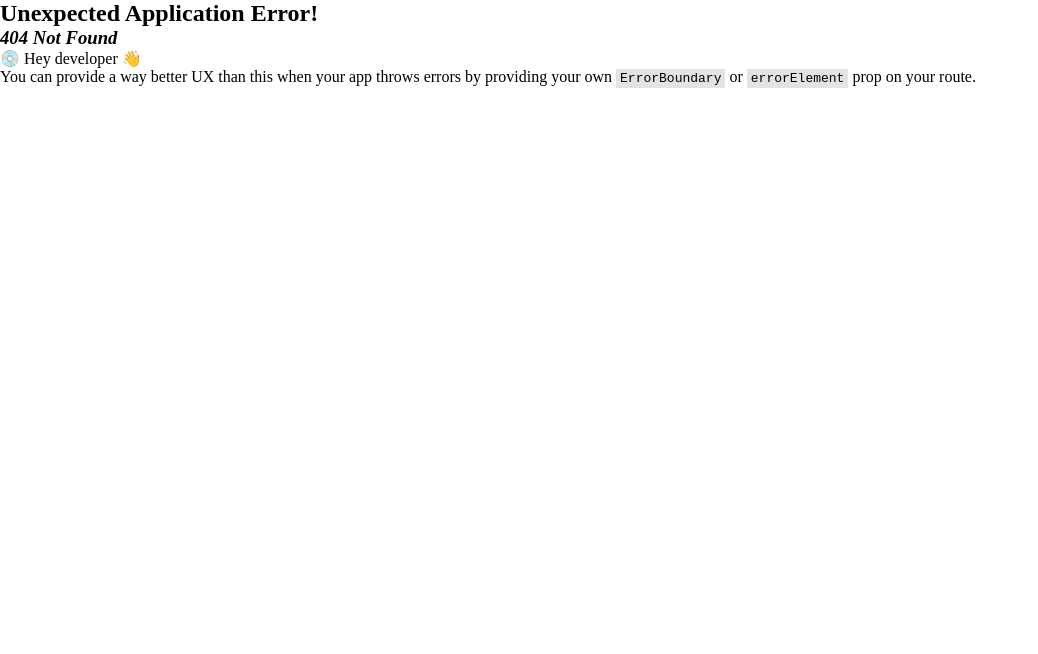
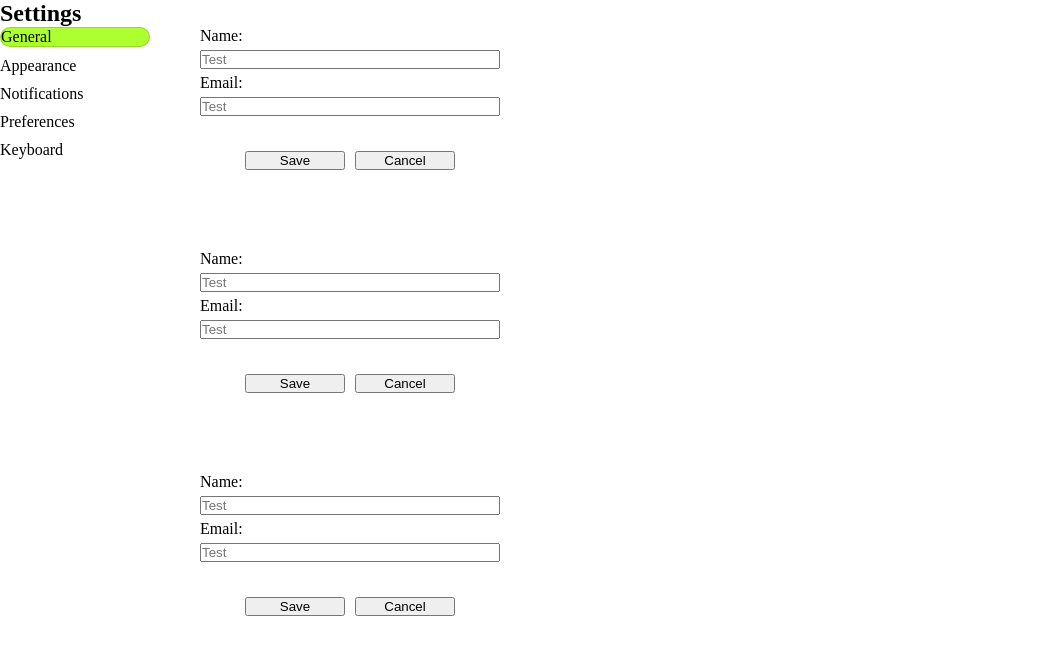
Before and after one commit to kosuo9909/radios, a React (Create React App) app: page /general in a window 1280 px wide. Before the commit this address had no page. Shown: the top 654 px of the page, without its empty margins (0-1038 px from the left). Built offline with nearby package versions, Linux system fonts and the light colour scheme.

Commit message:
basic functionality using router done

```diff
--- a/package.json
+++ b/package.json
@@ -10,7 +10,7 @@
     "match-sorter": "^6.3.1",
     "react": "^18.2.0",
     "react-dom": "^18.2.0",
-    "react-router-dom": "^6.14.2",
+    "react-router-dom": "^6.15.0",
     "react-scripts": "5.0.1",
     "sort-by": "^1.2.0",
     "web-vitals": "^2.1.4"
--- a/src/components/Tablist.css
+++ b/src/components/Tablist.css
@@ -1,4 +1,5 @@
 .tablist-wrapper {
+  position: fixed;
   display: flex;
   flex-direction: column;
   gap: 10px;
@@ -14,3 +15,9 @@ a {
   background-color: greenyellow;
   border: 1px solid rgba(0, 0, 0, 0.144);
 }
+
+.content-wrapper {
+  margin-left: 200px;
+  overflow: auto;
+  height: 100%;
+}
--- a/src/components/Tablist.jsx
+++ b/src/components/Tablist.jsx
@@ -1,4 +1,4 @@
-import { Link, useLocation } from 'react-router-dom';
+import { Link, Outlet, useLocation } from 'react-router-dom';
 import './Tablist.css';
 
 const Tablist = () => {
@@ -10,21 +10,55 @@ const Tablist = () => {
     <>
       <h2>Settings</h2>
       <div
-        role='tablist'
-        aria-label='Navigation Tabs'
-        className='tablist-wrapper'
+        role="tablist"
+        aria-multiselectable="true"
+        aria-label="Navigation Tabs"
+        className="tablist-wrapper"
+        aria-orientation="vertical"
       >
         <Link
-          to='/general'
+          to="/general"
+          role="tab"
           aria-selected={isActive('/general')}
           className={isActive('/general') ? 'list-active' : ''}
         >
           General
         </Link>
-        <Link to='/appearance'>Appearance</Link>
-        <Link to='/notifications'>Notifications</Link>
-        <Link to='/preferences'>Preferences</Link>
-        <Link to='/keyboard'>Keyboard</Link>
+        <Link
+          to="/appearance"
+          role="tab"
+          aria-selected={isActive('/appearance')}
+          className={isActive('/appearance') ? 'list-active' : ''}
+        >
+          Appearance
+        </Link>
+        <Link
+          to="/notifications"
+          role="tab"
+          aria-selected={isActive('/notifications')}
+          className={isActive('/notifications') ? 'list-active' : ''}
+        >
+          Notifications
+        </Link>
+        <Link
+          to="/preferences"
+          role="tab"
+          aria-selected={isActive('/preferences')}
+          className={isActive('/preferences') ? 'list-active' : ''}
+        >
+          Preferences
+        </Link>
+        <Link
+          to="/keyboard"
+          role="tab"
+          aria-selected={isActive('/keyboard')}
+          className={isActive('/keyboard') ? 'list-active' : ''}
+        >
+          Keyboard
+        </Link>
+      </div>
+      <div className="content-wrapper">
+        <Outlet />
       </div>
     </>
   );
--- a/src/components/tabs/AppearanceTab.jsx
+++ b/src/components/tabs/AppearanceTab.jsx
@@ -1,5 +1,38 @@
 const AppearanceTab = () => {
-  return <div></div>;
+  return (
+    <div role="tabpanel">
+      <form className="general-tab-form">
+        <label htmlFor="name">Hobby: </label>
+        <input placeholder="Test" id="name"></input>
+        <label htmlFor="email">Occupation: </label>
+        <input placeholder="Test" id="email"></input>
+        <div className="general-tab-buttons-group">
+          <button>Save</button>
+          <button>Cancel</button>
+        </div>
+      </form>
+      <form className="general-tab-form">
+        <label htmlFor="name">Hobby: </label>
+        <input placeholder="Test" id="name"></input>
+        <label htmlFor="email">Occupation: </label>
+        <input placeholder="Test" id="email"></input>
+        <div className="general-tab-buttons-group">
+          <button>Save</button>
+          <button>Cancel</button>
+        </div>
+      </form>
+      <form className="general-tab-form">
+        <label htmlFor="name">Hobby: </label>
+        <input placeholder="Test" id="name"></input>
+        <label htmlFor="email">Occupation: </label>
+        <input placeholder="Test" id="email"></input>
+        <div className="general-tab-buttons-group">
+          <button>Save</button>
+          <button>Cancel</button>
+        </div>
+      </form>
+    </div>
+  );
 };
 
 export default AppearanceTab;
--- a/src/components/tabs/GeneralTab.css
+++ b/src/components/tabs/GeneralTab.css
@@ -0,0 +1,23 @@
+.general-tab-form{
+    display: flex;
+    flex-direction: column;
+    gap: 5px;
+    max-width: 300px;
+    margin-bottom: 80px;
+}
+
+input {
+    width: 300px;
+}
+
+.general-tab-buttons-group {
+    display: flex;
+    gap: 10px;
+    width: 100%;
+    justify-content: center;
+    margin-top: 30px;
+}
+
+button {
+    width: 100px;
+}
--- a/src/components/tabs/GeneralTab.jsx
+++ b/src/components/tabs/GeneralTab.jsx
@@ -1,5 +1,39 @@
+import './GeneralTab.css';
 const GeneralTab = () => {
-  return <div></div>;
+  return (
+    <div role="tabpanel">
+      <form className="general-tab-form">
+        <label htmlFor="name">Name: </label>
+        <input placeholder="Test" id="name"></input>
+        <label htmlFor="email">Email: </label>
+        <input placeholder="Test" id="email"></input>
+        <div className="general-tab-buttons-group">
+          <button>Save</button>
+          <button>Cancel</button>
+        </div>
+      </form>
+      <form className="general-tab-form">
+        <label htmlFor="name">Name: </label>
+        <input placeholder="Test" id="name"></input>
+        <label htmlFor="email">Email: </label>
+        <input placeholder="Test" id="email"></input>
+        <div className="general-tab-buttons-group">
+          <button>Save</button>
+          <button>Cancel</button>
+        </div>
+      </form>
+      <form className="general-tab-form">
+        <label htmlFor="name">Name: </label>
+        <input placeholder="Test" id="name"></input>
+        <label htmlFor="email">Email: </label>
+        <input placeholder="Test" id="email"></input>
+        <div className="general-tab-buttons-group">
+          <button>Save</button>
+          <button>Cancel</button>
+        </div>
+      </form>
+    </div>
+  );
 };
 
 export default GeneralTab;
--- a/src/components/tabs/KeyboardTab.jsx
+++ b/src/components/tabs/KeyboardTab.jsx
@@ -1,5 +1,38 @@
 const KeyboardTab = () => {
-  return <div></div>;
+  return (
+    <div role="tabpanel">
+      <form className="general-tab-form">
+        <label htmlFor="name">Keyboard type: </label>
+        <input placeholder="Test" id="name"></input>
+        <label htmlFor="email">Keyboard price: </label>
+        <input placeholder="Test" id="email"></input>
+        <div className="general-tab-buttons-group">
+          <button>Save</button>
+          <button>Cancel</button>
+        </div>
+      </form>
+      <form className="general-tab-form">
+        <label htmlFor="name">Keyboard type: </label>
+        <input placeholder="Test" id="name"></input>
+        <label htmlFor="email">Keyboard price: </label>
+        <input placeholder="Test" id="email"></input>
+        <div className="general-tab-buttons-group">
+          <button>Save</button>
+          <button>Cancel</button>
+        </div>
+      </form>
+      <form className="general-tab-form">
+        <label htmlFor="name">Keyboard type: </label>
+        <input placeholder="Test" id="name"></input>
+        <label htmlFor="email">Keyboard price: </label>
+        <input placeholder="Test" id="email"></input>
+        <div className="general-tab-buttons-group">
+          <button>Save</button>
+          <button>Cancel</button>
+        </div>
+      </form>
+    </div>
+  );
 };
 
 export default KeyboardTab;
--- a/src/components/tabs/NotificationsTab.jsx
+++ b/src/components/tabs/NotificationsTab.jsx
@@ -1,5 +1,38 @@
 const NotificationsTab = () => {
-  return <div></div>;
+  return (
+    <div role="tabpanel">
+      <form className="general-tab-form">
+        <label htmlFor="name">First Name: </label>
+        <input placeholder="Test" id="name"></input>
+        <label htmlFor="email">Last Name: </label>
+        <input placeholder="Test" id="email"></input>
+        <div className="general-tab-buttons-group">
+          <button>Save</button>
+          <button>Cancel</button>
+        </div>
+      </form>
+      <form className="general-tab-form">
+        <label htmlFor="name">First Name: </label>
+        <input placeholder="Test" id="name"></input>
+        <label htmlFor="email">Last Name: </label>
+        <input placeholder="Test" id="email"></input>
+        <div className="general-tab-buttons-group">
+          <button>Save</button>
+          <button>Cancel</button>
+        </div>
+      </form>
+      <form className="general-tab-form">
+        <label htmlFor="name">First Name: </label>
+        <input placeholder="Test" id="name"></input>
+        <label htmlFor="email">Last Name: </label>
+        <input placeholder="Test" id="email"></input>
+        <div className="general-tab-buttons-group">
+          <button>Save</button>
+          <button>Cancel</button>
+        </div>
+      </form>
+    </div>
+  );
 };
 
 export default NotificationsTab;
--- a/src/components/tabs/PreferencesTab.jsx
+++ b/src/components/tabs/PreferencesTab.jsx
@@ -1,5 +1,38 @@
 const PreferencesTab = () => {
-  return <div></div>;
+  return (
+    <div role="tabpanel">
+      <form className="general-tab-form">
+        <label htmlFor="name">Device make: </label>
+        <input placeholder="Test" id="name"></input>
+        <label htmlFor="email">Device model: </label>
+        <input placeholder="Test" id="email"></input>
+        <div className="general-tab-buttons-group">
+          <button>Save</button>
+          <button>Cancel</button>
+        </div>
+      </form>
+      <form className="general-tab-form">
+        <label htmlFor="name">Device make: </label>
+        <input placeholder="Test" id="name"></input>
+        <label htmlFor="email">Device model: </label>
+        <input placeholder="Test" id="email"></input>
+        <div className="general-tab-buttons-group">
+          <button>Save</button>
+          <button>Cancel</button>
+        </div>
+      </form>
+      <form className="general-tab-form">
+        <label htmlFor="name">Device make: </label>
+        <input placeholder="Test" id="name"></input>
+        <label htmlFor="email">Device model: </label>
+        <input placeholder="Test" id="email"></input>
+        <div className="general-tab-buttons-group">
+          <button>Save</button>
+          <button>Cancel</button>
+        </div>
+      </form>
+    </div>
+  );
 };
 
 export default PreferencesTab;
```
Also changed, not shown: src/App.js (+2 -12 lines), src/index.js (+12 -0 lines), 1 other file (tests, documents, lock files or other folders).
